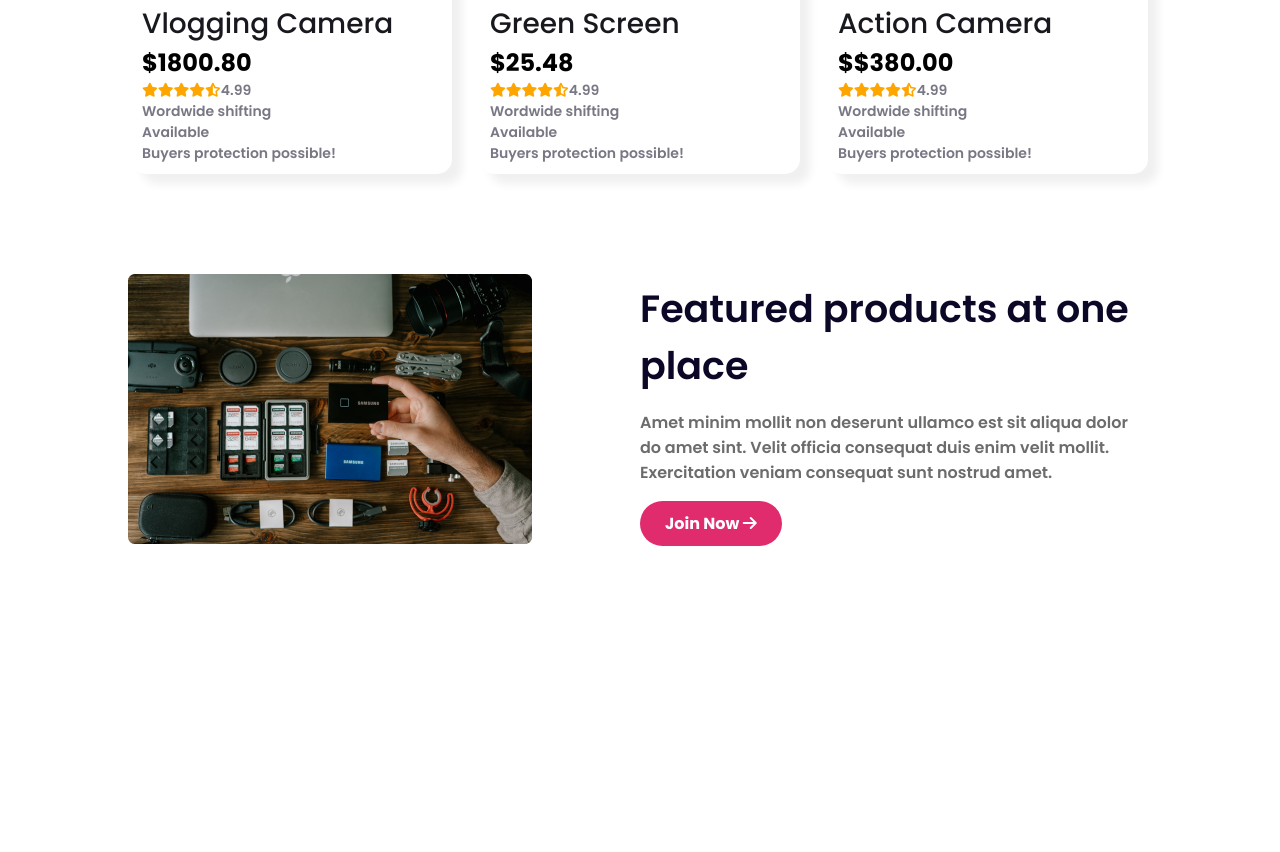
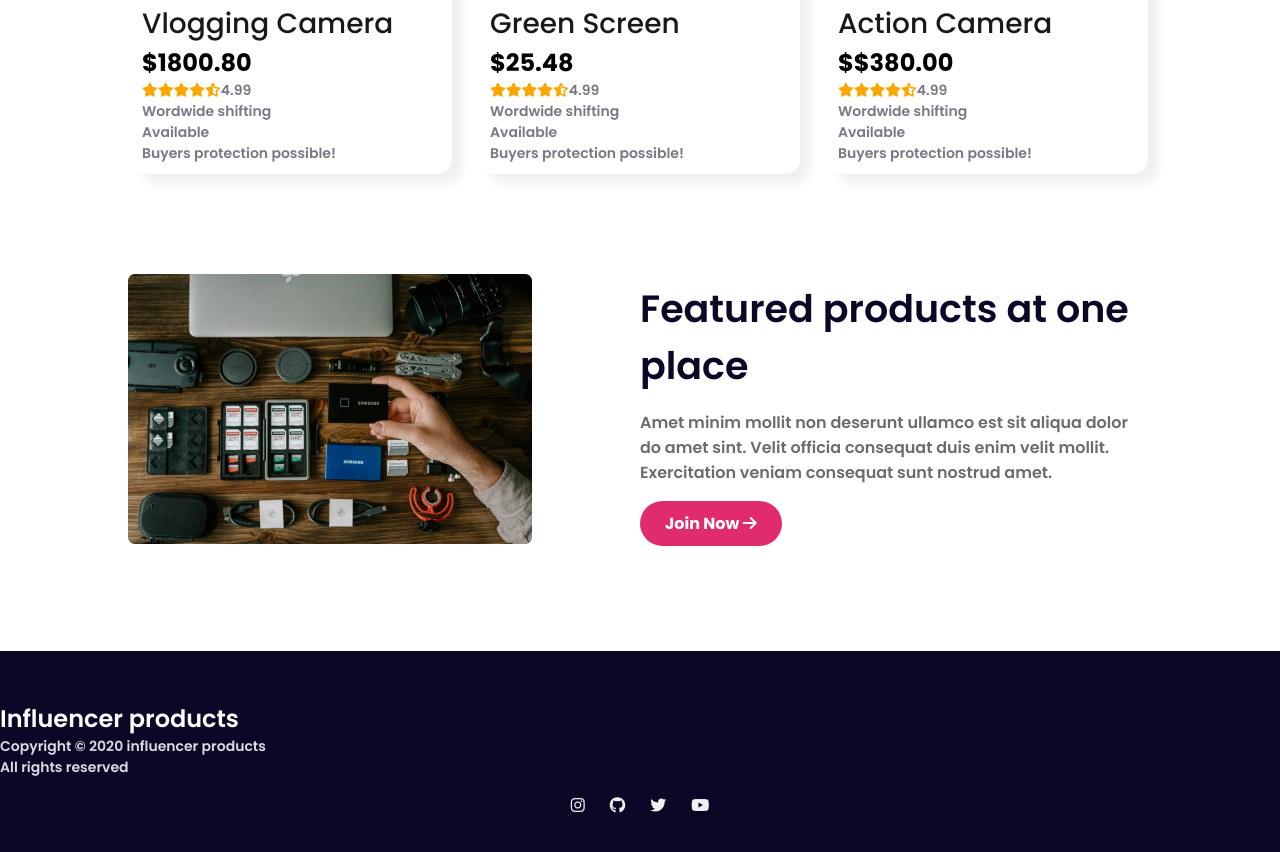
Before and after one commit to mamunalabdullah/influencer-gear-2k24, a plain HTML site: page index.html in a window 1280 px wide. Shown: the part 2082-2934 px from the top of the page. Before the commit the page ends 2733 px from the top, so only its background shows below. Drawn offline with Linux system fonts and the light colour scheme.

Commit message:
footer add

```diff
--- a/index.html
+++ b/index.html
@@ -135,6 +135,18 @@
             </div>
         </section>
     </main>
-    <footer></footer>
+    <footer>
+        <h4 class="footer-title">Influencer products</h4>
+        <p class="footer-description">Copyright © 2020  influencer products</p>
+        <p class="footer-description">All rights reserved</p>
+        <div class="social-links">
+            <ul>
+                <li><i class="fa-brands fa-instagram"></i></li>
+                <li><i class="fa-brands fa-github"></i></li>
+                <li><i class="fa-brands fa-twitter"></i></li>
+                <li><i class="fa-brands fa-youtube"></i></li>
+            </ul>
+        </div>
+    </footer>
 </body>
 </html>
--- a/style.css
+++ b/style.css
@@ -132,6 +132,33 @@ img{
     margin: 16px 0;
 
 }
+/* footer area styles  */
+footer{
+    background-color: #0A0826;
+    padding: 50px 0;d
+    text-align: center;
+}
+.footer-title{
+    font-size: 24px;
+    color: #ffffff;
+    font-weight: 600;
+}
+.footer-description{
+    color: #D9DBE1;
+    font-size: 14px;
+    font-weight: 600;
+}
+.social-links ul{
+    display: flex;
+    align-items: center;
+    justify-content: center;
+    gap: 25px;
+    margin-top: 15px;
+    color: #F0F0F0;
+}
+.social-links li i{
+    cursor: pointer;
+}
 
 /* responsive area start  */
 @media screen and (max-width: 576px) {
```
